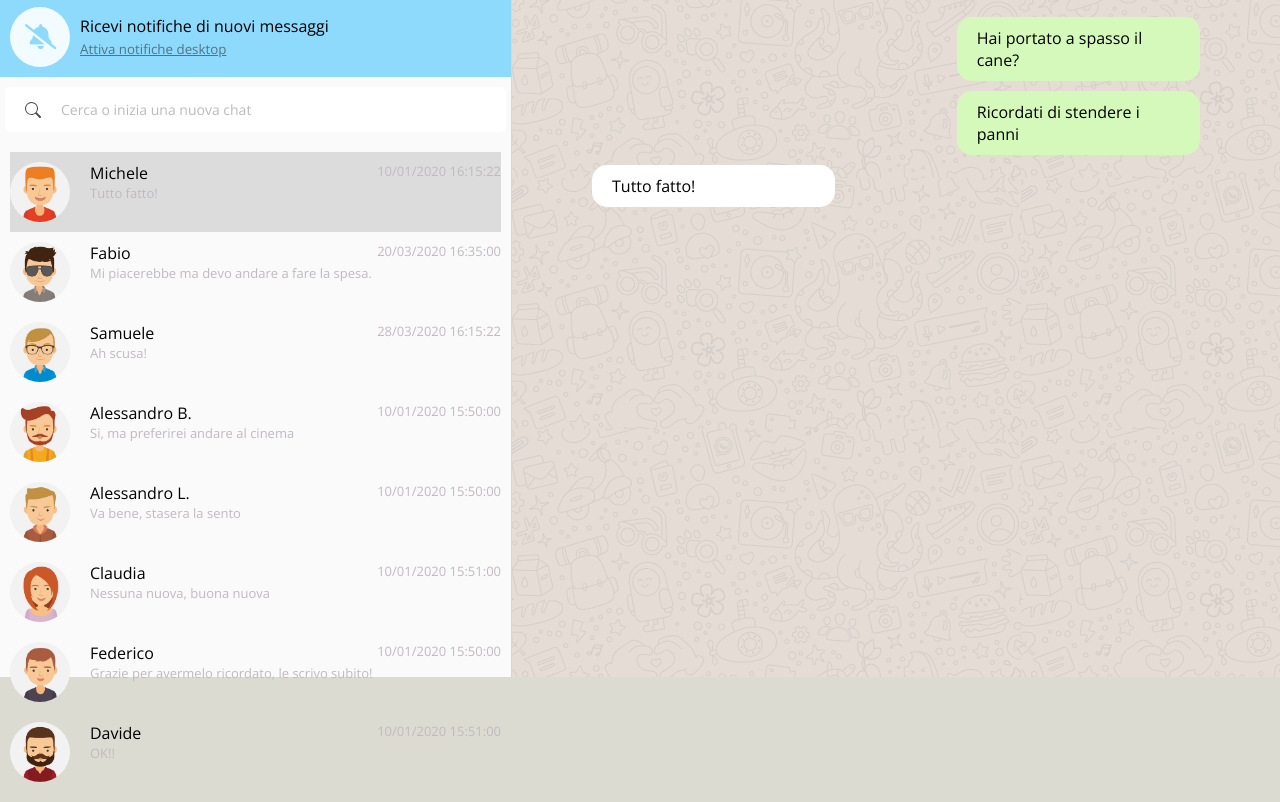
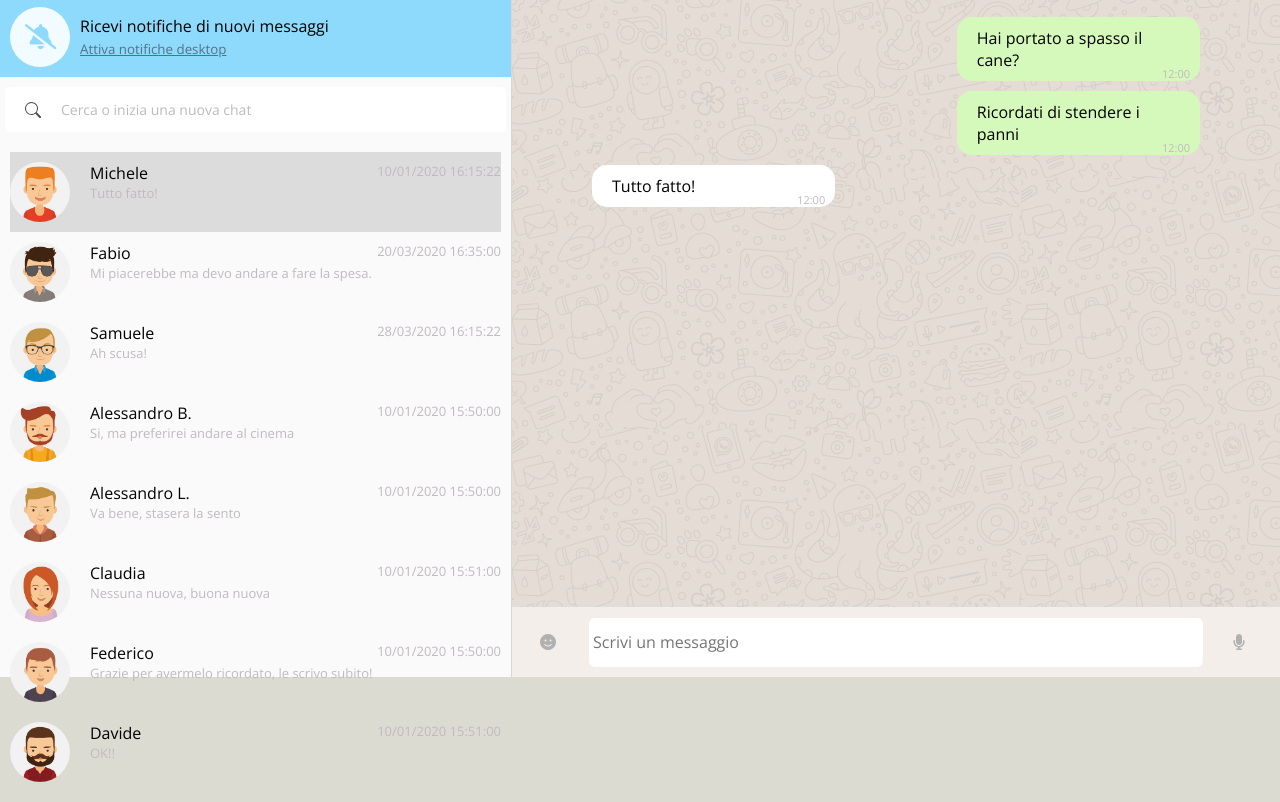
Before and after one commit to robpap96/vue-boolzapp, a plain HTML site: page index.html in a window 1280 px wide. Shown: the part 98-900 px from the top of the page. Drawn offline with nearby package versions, Linux system fonts and the light colour scheme.

Commit message:
aggiunto footer

```diff
--- a/css/style.css
+++ b/css/style.css
@@ -212,7 +212,7 @@ _____________________*/
     display: flex;
     justify-content: space-between;
     flex-shrink: 0;
-    background-color:  #fafafa;
+    background-color: #fafafa;
 }
 .right-chat .your-profile {
     display: flex;
@@ -244,8 +244,10 @@ _____________________*/
 
 }
 .message{
+    position: relative;
     width: 40%;
     background-color: white;
+
     padding: 10px 20px;
     margin-bottom: 10px;
     border-radius: 15px;
@@ -254,3 +256,48 @@ _____________________*/
     background-color: #d5f9ba;
     margin-left: auto;
 }
+.message-data {
+    position: absolute;
+    bottom: 0;
+    right: 10px;
+    font-size: 11px;
+    color: #c1b9c0;
+}
+.right-chat-footer {
+    display: flex;
+    justify-content: space-between;
+    flex-shrink: 0;
+    width: 100%;
+    height: 70px;
+    background-color: #f3eeea;
+    margin-top: auto;
+}
+.right-chat-footer i{
+    text-align: center;
+    margin-left: 10px;
+}
+
+.col-small{
+    width: 10%;
+    padding: 30px;
+    display: flex;
+    justify-content: center;
+    align-items: center;
+}
+.text-area {
+    flex-grow: 1;
+    display: flex;
+    justify-content: center;
+    align-items: center;
+}
+.input-msg {
+    border: 0;
+    border-radius: 6px;
+    width: 100%;
+    height: 70%;
+    flex: 1 1 auto;
+    font-size: 16px;
+    margin: 0;
+    outline: none;
+    min-width: 50px;
+  }
--- a/index.html
+++ b/index.html
@@ -95,10 +95,24 @@
                     <div class="message-container" v-for="message in contacts[activeContact].messages" >
                         <div class="message" :class="message.status">
                             {{message.message}}
+                            <div class="message-data">12:00</div>
                         </div>
-
                     </div>
-
+                </div>
+                <div class="right-chat-footer">
+                    <div class="col-small">
+                        <div class="right-chat-footer-btn">
+                            <i class="fa-solid fa-face-smile"></i>
+                        </div>
+                    </div>
+                    <div class="text-area">
+                        <input class="input-msg" name="input" placeholder=" Scrivi un messaggio" autocomplete="off" autofocus></input>
+                    </div>
+                    <div class="col-small">
+                        <div class="right-chat-footer-btn">
+                            <i class="fa-solid fa-microphone"></i>
+                        </div>
+                    </div>
                 </div>
             </div>
             <!-- ///RIGHT-CHAT -->
```
